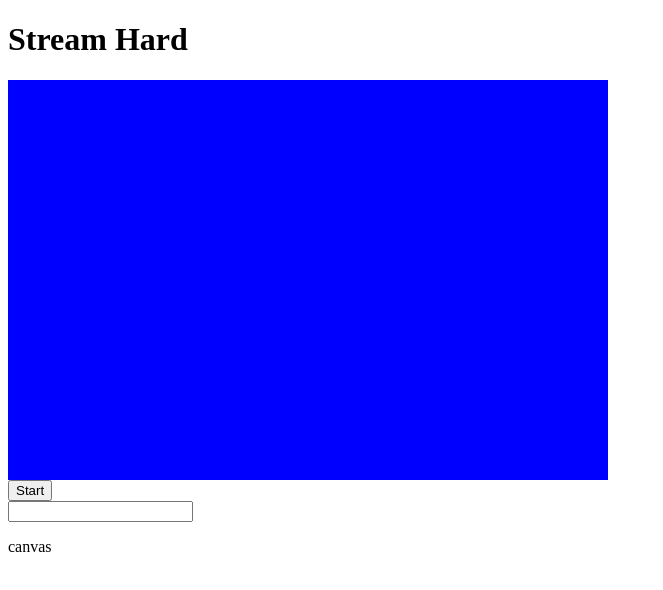
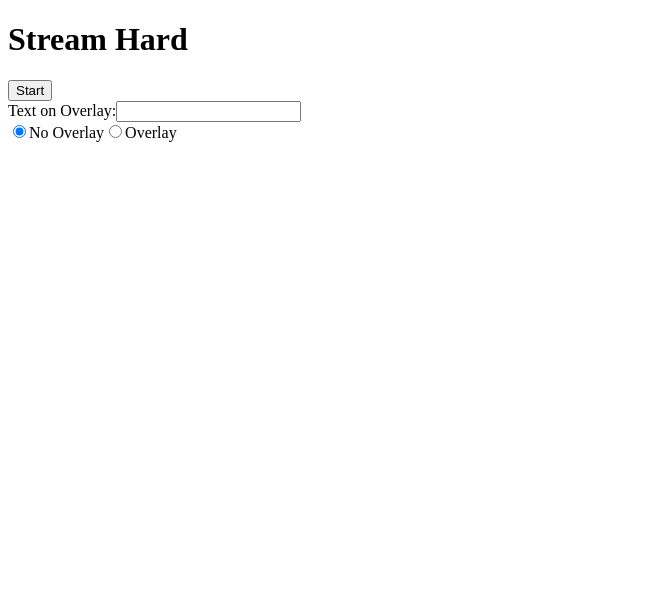
Before and after one commit to Dhairya-Arora01/Stream-Hard, a Vue app in the folder frontend/: page / in a window 1280 px wide. Shown: the top 590 px of the page, without its empty margins (0-663 px from the left). Built offline with nearby package versions, Linux system fonts and the light colour scheme.

Commit message:
basic overlays

```diff
--- a/frontend/src/components/Video.vue
+++ b/frontend/src/components/Video.vue
@@ -4,21 +4,29 @@
     const stream = ref(null)
     const localStream = ref(null)
     const combinedStream = ref(null)
-    const name = ref(null)
+    const name = ref("")
+    const overlay = ref("one")
+    const color = ref("#220391")
+    const textColor = ref("#f3f2f5")
 
     async function startStream(){
         try {
             stream.value = await navigator.mediaDevices.getUserMedia({ video: true, audio: true })
             localStream.value = await navigator.mediaDevices.getUserMedia({ video: true })
             const canvas = document.createElement('canvas');
-            canvas.width = localStream.value.getVideoTracks()[0].getSettings().width; // Adjust based on your video size
-            canvas.height = localStream.value.getVideoTracks()[0].getSettings().height; // Adjust based on your video size
+            canvas.width = localStream.value.getVideoTracks()[0].getSettings().width;
+            canvas.height = localStream.value.getVideoTracks()[0].getSettings().height;
             const ctx = canvas.getContext('2d');
             window.setInterval(()=>{
                 ctx.drawImage(videoPlayer, 0, 0, canvas.width, canvas.height)
+                if (overlay.value == "two"){
+                    ctx.fillStyle = color.value
+                    ctx.fillRect(0, canvas.height-50, canvas.width, 50)
+                }
                 ctx.font = '24px Arial'
-                ctx.fillStyle = 'black'
-                ctx.fillText(name.value, 10, 30)
+                ctx.fillStyle = textColor.value
+                const textWidth = ctx.measureText(name.value)
+                ctx.fillText(name.value, (canvas.width-textWidth.width)/2, canvas.height-20)
             })
             combinedStream.value = canvas.captureStream();
         } catch (error) {
@@ -63,30 +71,34 @@
     <div id="video">
         <video :srcObject="localStream" id="videoPlayer" autoplay></video>
     </div>
+    <div id="canvas" v-if="combinedStream !== null">
+        <video :srcObject="combinedStream" autoplay></video>
+    </div>
     <div id="button">
         <button  v-on:click="startStream">Start</button>
     </div>
     <div id="getname">
-        <input type="text" v-model="name">
+        <label for="name">Text on Overlay:</label>
+        <input type="text" id="name" v-model="name">
     </div>
-    <div>
-        <p>canvas</p>
-        <video :srcObject="combinedStream" autoplay></video>
+    <div id="options">
+        <input type="radio" id="one" name="overlay" value="one" v-model="overlay">
+        <label for="one">No Overlay</label>
+        <input type="radio" id="two" name="overlay" value="two" v-model="overlay">
+        <label for="two">Overlay</label>
+    </div>
+    <div id="color" v-if="overlay==='two'">
+        <input type="color" id="color" v-model="color">
+        <label for="color">Overlay Color</label>
+        <input type="color" id="textColor" v-model="textColor">
+        <label for="textColor">Text Color</label>
     </div>
 </template>
 
 <style>
 
 div#video {
-
-    width: 600px;
-    height: 400px;
-    display: flex;
-    flex-direction: column;
-    justify-content: center;
-    align-items: center;
-    background-color: blue;
-
+    display: none;
 }
 
 #videoPlayer {
```
Also changed, not shown: 1 other file (tests, documents, lock files or other folders).
